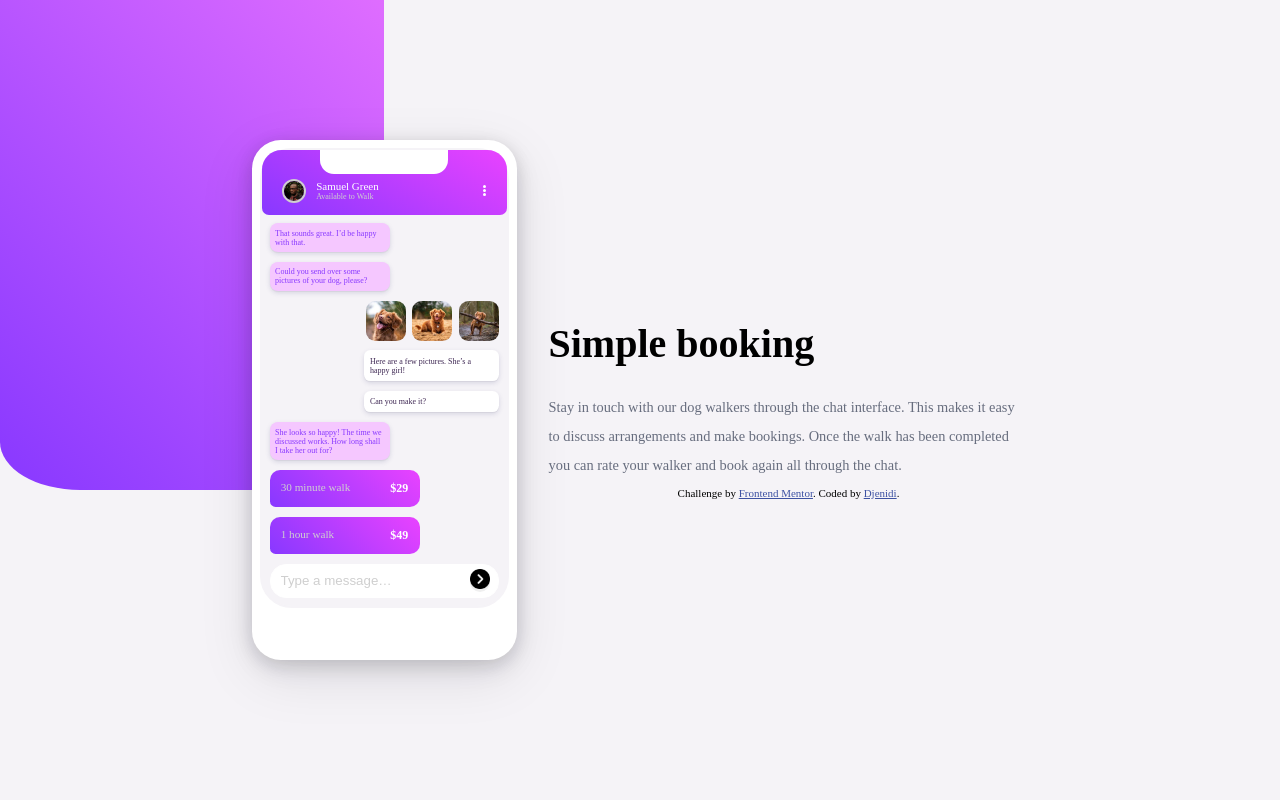
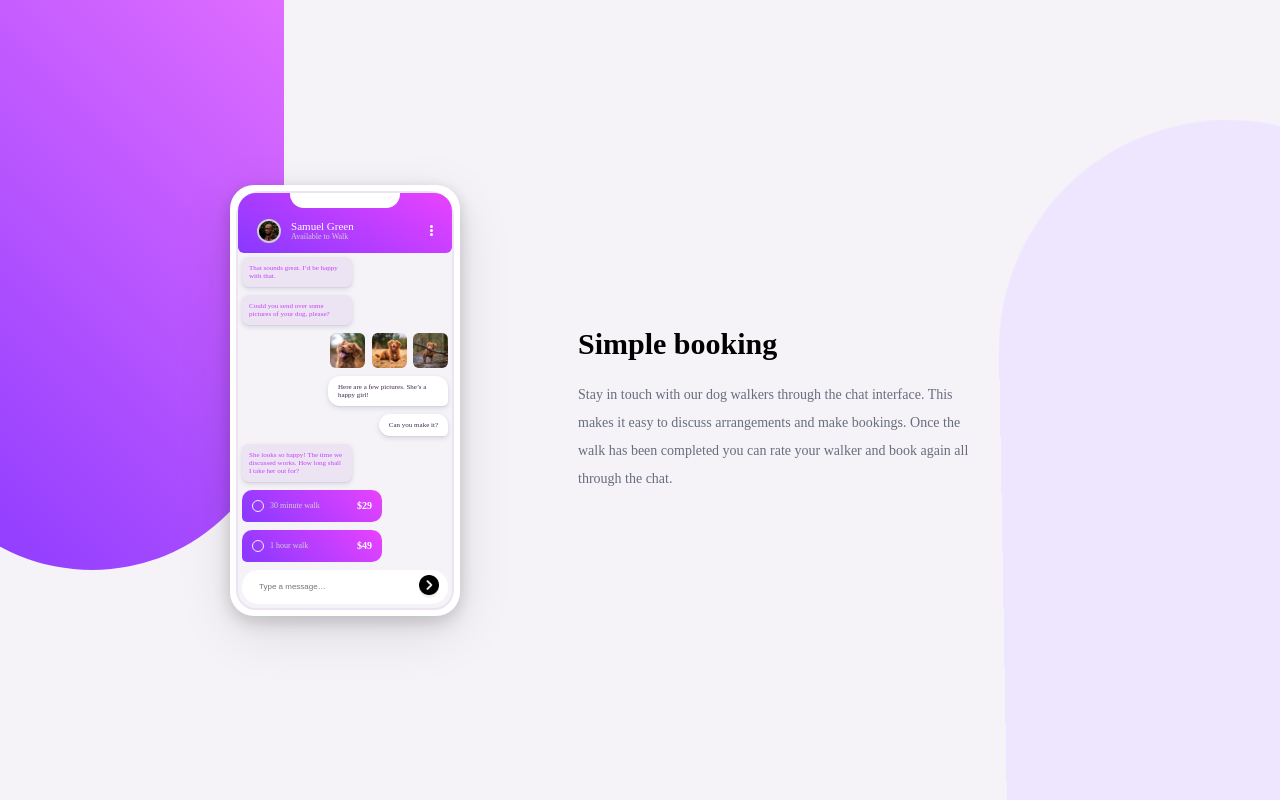
Before and after one commit to djenidisimple/chat-app-css-illustration, a plain HTML site: page index.html in a window 1280 px wide. Drawn offline with Linux system fonts and the light colour scheme; a web font is replaced by a local one.

Commit message:
new design for desktop

```diff
--- a/index.html
+++ b/index.html
@@ -38,31 +38,39 @@
           </div>
           <div class="message">
             <div class="message-send">That sounds great. I’d be happy with that.</div>
-            <div class="message-send">
-              Could you send over some pictures of your dog, please?
-            </div>
+            <div class="message-send">Could you send over some pictures of your dog, please?</div>
             <div class="receive">
               <img src="./images/dog-image-1.jpg" alt="dog-image-1">
               <img src="./images/dog-image-2.jpg" alt="dog-image-2">
               <img src="./images/dog-image-3.jpg" alt="dog-image-3">
             </div>
-            <div class="receive">
+            <div class="flex-col">
               <div class="message-receive">Here are a few pictures. She’s a happy girl!</div>
-            </div>
-            <div class="receive">
               <div class="message-receive">Can you make it?</div>
             </div>
             <div class="message-send">
               She looks so happy! The time we discussed works. How long shall I take her out for?
             </div>
             <div class="message-sending">
-              30 minute walk <span class="price">$29</span>
+              <div>
+                <span class="circle"></span>
+                <span class="text">30 minute walk</span>
+              </div>
+              <div>
+                <span class="price">$29</span>
+              </div>
             </div>
             <div class="message-sending">
-              1 hour walk <span class="price">$49</span>
+              <div>
+                <span class="circle"></span>
+                <span class="text">1 hour walk</span>
+              </div>
+              <div>
+                <span class="price">$49</span>
+              </div>
             </div>
             <div class="input">
-              <input type="text" value="Type a message…">
+              <input type="text" placeholder="Type a message…">
               <button class="btn-send">
                 <img src="./images/next.png" alt="next">
               </button>
@@ -72,15 +80,15 @@
       </div>
       <div class="description">
         <h1 class="title">Simple booking</h1>
-        <span class="explication">
+        <div class="explication">
           Stay in touch with our dog walkers through the chat interface. This makes it easy to
           discuss arrangements and make bookings. Once the walk has been completed you can rate
           your walker and book again all through the chat.
-        </span>
-        <div class="attribution">
+        </div>
+        <!-- <div class="attribution">
           Challenge by <a href="https://www.frontendmentor.io?ref=challenge" target="_blank">Frontend Mentor</a>.
           Coded by <a href="#">Djenidi</a>.
-        </div>
+        </div> -->
       </div>
   </main>
 </body>
--- a/style.css
+++ b/style.css
@@ -12,6 +12,17 @@
     --purple-950: hsl(271, 36%, 24%);
     --pink-400 : hsl(289, 100%, 72%);
     --pink-300 : hsl(289, 100%, 89%);
+
+    --wisteria: #C099D6ff;
+    --ash-brown: #716259ff;
+    --dusty-taupe: #897B6Bff;
+    --lavender-mist: #ECE4F2ff;
+    --olive-wood: #755C3Dff;
+    --mauve: #E4BAF5ff;
+    --ghost-white: #F5F3F7ff;
+    --bright-lavender: #C18DDFff;
+    --ghost-white-2: #F2EFF5ff;
+    --neon-violet: #C440FDff;
 }
 @font-face {
     font-family: Rubik;
@@ -20,28 +31,28 @@
 html {
     height: 100%;
     margin: 0;
+    padding: 0;
+    box-sizing: border-box;
 }
 body {
     margin: 0;
+    padding: 0;
     height: 100%;
+    box-sizing: border-box;
     background-color: var(--gray-100);
     font-size: 16px;
     font-family: Rubik;
-    display: flex;
-    justify-content: center;
-    align-items: center;
-    flex-wrap: wrap;
     overflow-x: hidden;
 }
 .phone {
     display: block;
-    width: 265px;
-    height: 520px;
-    padding: 0.5em;
+    width: 230px;
+    height: auto;
+    padding: 6px;
     box-sizing: border-box;
     box-shadow: rgba(17, 17, 26, 0.1) 0px 4px 16px, rgba(17, 17, 26, 0.1) 0px 8px 24px, rgba(17, 17, 26, 0.1) 0px 16px 56px;
     background-color: var(--white);
-    border-radius: 1.8em;
+    border-radius: 24px;
 }
 .phone-head {
     position: relative;
@@ -50,36 +61,38 @@ body {
     align-items: center;
     box-sizing: border-box;
     color: var(--white);
-    height: 65px;
+    height: 60px;
     background: linear-gradient(30deg, var(--purple-500), var(--pink-500));
-    border-top-left-radius: 1.4em;
-    border-top-right-radius: 1.4em;
-    border-bottom-left-radius: 0.5em;
-    border-bottom-right-radius: 0.5em;
+    border-top-left-radius: 18px;
+    border-top-right-radius: 18px;
+    border-bottom-left-radius: 6px;
+    border-bottom-right-radius: 6px;
     padding: 10px;
     font-size: 14px;
 }
 .phone-content {
     background-color: var(--gray-100);
     box-sizing: border-box;
-    border: 2px solid var(--gray-100);
-    border-radius: 2em;
+    border: 2px solid var(--lavender-mist);
+    border-radius: 25px;
+    border-bottom-left-radius: 20px;
+    border-bottom-right-radius: 20px;
 }
 .message {
     display: flex;
     flex-wrap: wrap;
-    padding: 0.5em;
-    gap: 0.6em;
+    padding: 4px;
+    gap: 8px;
 }
 .message-send {
     grid-column: 1;
-    width: 120px;
-    color: var(--purple-500);
-    background-color: var(--pink-300);
-    padding: 0.7em;
-    font-size: 0.5em;
+    width: 110px;
+    color: var(--neon-violet);
+    background-color: var(--lavender-mist);
+    padding: 7px;
+    font-size: 7px;
     box-sizing: border-box;
-    border-radius: 1em;
+    border-radius: 7px;
     float: left;
     box-shadow: rgba(50, 50, 105, 0.15) 0px 2px 5px 0px, rgba(0, 0, 0, 0.05) 0px 1px 1px 0px;
 }
@@ -89,39 +102,68 @@ body {
     justify-content: flex-end;
     gap: 0.4em;
 }
+.flex-col {
+    width: 100%;
+    display: flex;
+    align-items: flex-end;
+    gap: 8px;
+    flex-direction: column;
+}
 .receive img {
-    width: 2.5em;
-    height: 2.5em;
-    border-radius: 0.6em;
+    width: 35px;
+    height: 35px;
+    border-radius: 6px;
 }
 .message-receive {
-    width: 135px;
+    max-width: 120px;
+    width: auto;
     float: right;
     color: var(--purple-950);
     background-color: var(--white);
-    font-size: 0.5em;
-    padding: 0.8em;
+    font-size: 7px;
+    padding: 7px;
+    padding-left: 10px;
+    padding-right: 10px;
     box-sizing: border-box;
-    border-radius: 0.8em;
+    border-radius: 12px;
+    border-bottom-right-radius: 5px;
     box-shadow: rgba(50, 50, 105, 0.15) 0px 2px 5px 0px, rgba(0, 0, 0, 0.05) 0px 1px 1px 0px;
 }
+.circle {
+    width: 10px;
+    height: 10px;
+    border-color: var(--gray-100);
+    border-width: 1px;
+    border-style: solid;
+    border-radius: 10px;
+}
 .message-sending {
-    width: 150px;
-    font-size: 0.7em;
+    display: flex;
+    justify-content: space-between;
+    align-items: center;
+    width: 140px;
+    font-size: 8px;
     box-sizing: border-box;
     color: var(--grey-200);
-    padding: 1em;
-    border-top-left-radius: 0.9em;
-    border-top-right-radius: 0.9em;
-    border-bottom-right-radius: 0.9em;
-    border-bottom-left-radius: 0.5em;
+    padding: 10px;
+    gap: 1px;
+    border-top-left-radius: 10px;
+    border-top-right-radius: 10px;
+    border-bottom-right-radius: 10px;
+    border-bottom-left-radius: 5px;
     background: linear-gradient(45deg, var(--purple-500), var(--pink-500));
+}
+.message-sending > div {
+    display: flex;
+    justify-content: space-between;
+    align-items: center;
+    gap: 6px;
 }
 .price {
     color: var(--white);
     font-weight: 700;
     float: right;
-    font-size: 12px;
+    font-size: 10px;
 }
 input {
     width: 95%;
@@ -129,6 +171,8 @@ input {
     background: none;
     color: var(--grey-200);
     outline: none;
+    font-size: 8px;
+    padding-left: 8px;
 }
 .input {
     display: flex;
@@ -156,48 +200,49 @@ input {
 }
 .title {
     font-weight: 600;
-    font-size: 5vh;
+    font-size: 30px;
+    padding-left: 38px;
 }
 .explication {
+    padding-left: 38px;
+    padding-right: 38px;
     color: var(--grey-400);
-    font-size: 0.9em;
+    font-size: 14px;
     line-height: 200%;
 }
-/* .description {
-} */
 .background-one {
-    position: absolute;
+    position: fixed;
     top: -60px;
     left: 0;
     width: 50%;
-    height: 550px;
+    height: 630px;
     z-index: -1;
     background: linear-gradient(45deg, var(--purple-500), var(--pink-400));
 }
 .background-two {
-    display: none;
-    position: absolute;
-    top: 150px;
-    right: -120px;
+    position: fixed;
+    top: 120px;
+    right: -180px;
     width: 458px;
-    height: 650px;
+    height: 100vh;
     z-index: -1;
     background: var(--purple-50);
-    border-top-right-radius: 200em;
-    border-top-left-radius: 200em;
+    border-top-right-radius: 350px;
+    border-top-left-radius: 350px;
     transform: rotate(-1deg);
 }
 .container {
+    width: 100%;
+    height: 100vh;
     display: flex;
-    justify-content: center;
+    justify-content: space-between;
     flex-wrap: wrap;
     align-items: center;
-    padding: 4em;
 }
 .head-white {
     position: absolute;
-    width: 10vw;
-    height: 3vh;
+    width: 110px;
+    height: 15px;
     top: 0;
     background-color: white;
     border-radius: 0 0 14px 14px;
@@ -257,17 +302,20 @@ input {
 }
 @media screen and (min-width: 1024px) {
     .container {
-        width: 850px;
         display: flex;
+        justify-content: start;
         flex-wrap: wrap;
         align-items: center;
-        gap: 4vh;
+        box-sizing: border-box;
+        gap: 80px;
+        padding-left: 230px;
+        padding-right: 230px;
     }
     .background-one {
         width: 30vw;
-        /* top-left-and-bottom-right | top-right-and-bottom-left */
-        /* top-left | top-right | bottom-right | bottom-left */
-        border-radius: 5em / 3em;
+        left: -100px;
+        border-bottom-left-radius: 400px;
+        border-bottom-right-radius: 400px;
     }
     .description {
         width: 30em;
```
